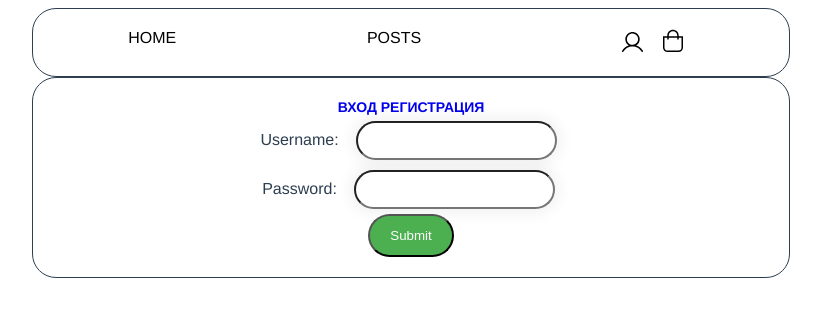
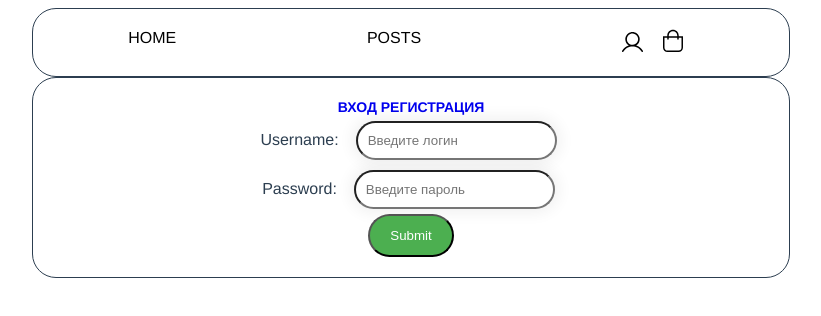
Before and after one commit to MukhametovUR/finance, a Vue app in the folder frontend/: page /login in a window 1280 px wide. Shown: the top 316 px of the page, without its empty margins (229-1050 px from the left). Built offline with nearby package versions, Linux system fonts and the light colour scheme.

Commit message:
decomposition input

```diff
--- a/frontend/src/components/TextInput.vue
+++ b/frontend/src/components/TextInput.vue
@@ -1,11 +1,28 @@
 <template>
-
+  <input  type="type"
+          name="name"
+          :value="modelValue"
+          @input="$emit('update:modelValue', $event.target.value)"
+          :placeholder="placeholder">
 </template>
 
 <script>
-
+export default {
+  name: 'TextInput',
+  emits: ['update:modelValue'],
+  props: {
+    'modelValue': {
+      type: [String, Number]
+    },
+    'placeholder': String,
+    'type': {
+      type: String,
+      default: 'text'
+    },
+  }
+}
 </script>
 
 <style>
-
+@import "@/assets/styles/styles.scss";
 </style>
--- /dev/null
+++ b/frontend/src/components/index.js
@@ -0,0 +1,7 @@
+import NavBar from "@/components/NavBar"
+import TextInput from "@/components/TextInput"
+
+export default [
+    NavBar,
+    TextInput,
+]
--- a/frontend/src/main.js
+++ b/frontend/src/main.js
@@ -5,6 +5,7 @@ import store from './store'
 import axios from 'axios'
 import './assets/styles/styles.scss'
 
+const app = createApp(App)
 axios.defaults.withCredentials = true
 axios.defaults.baseURL = 'http://127.0.0.1:8000'
 axios.interceptors.response.use(
@@ -23,7 +24,15 @@ axios.interceptors.response.use(
   }
 );
 
-createApp(App).config.productionTip = false
+// install custom inputs
+import inputs from '@/components'
+
+let components = [...inputs]
+components.forEach(component => {
+  app.component(component.name, component)
+})
+
+app.config.productionTip = false
 
 
-createApp(App).use(store).use(router).mount('#app')
+app.use(store).use(router).mount('#app')
--- a/frontend/src/views/Login.vue
+++ b/frontend/src/views/Login.vue
@@ -7,11 +7,17 @@
       <form @submit.prevent="submit">
         <div>
           <label for="username">Username:</label>
-          <input type="text" name="username" v-model="form.username" />
+          <text-input :type="'text'"
+                      :name="'username'"
+                      :placeholder="'Введите логин'"
+                      v-model="form.username"/>
         </div>
         <div>
           <label for="password">Password:</label>
-          <input type="password" name="password" v-model="form.password" />
+          <text-input :type="'password'"
+                      :name="'password'"
+                      :placeholder="'Введите пароль'"
+                      v-model="form.password"/>
         </div>
         <button type="submit">Submit</button>
       </form>
```
